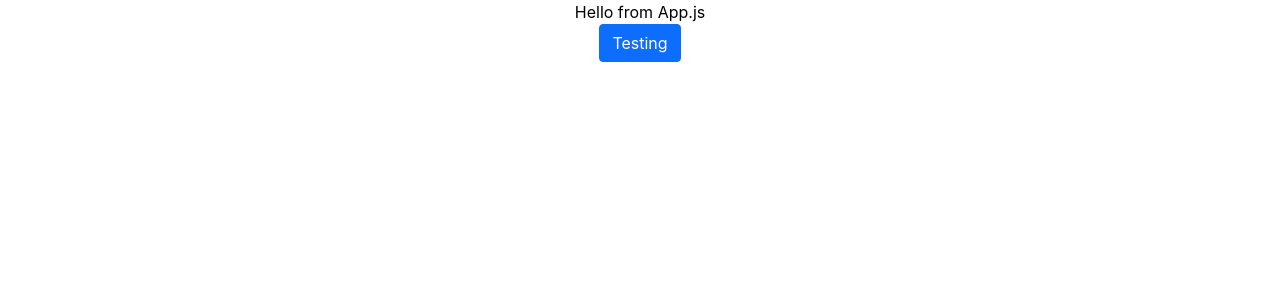
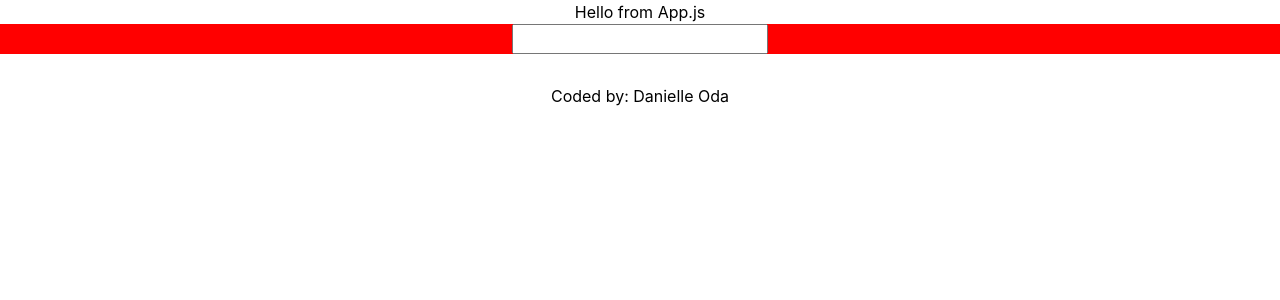
Before and after one commit to odadki/dictionary-project, a React (Create React App) app: page / in a window 1280 px wide. Shown: the top 300 px of the page. Built offline with nearby package versions, Linux system fonts and the light colour scheme.

Commit message:
Added Dictionary.js and Dictionary.css

```diff
--- a/src/App.css
+++ b/src/App.css
@@ -2,3 +2,8 @@
   text-align: center;
   color: black;
 }
+
+.App-footer {
+  text-align: center;
+  margin: 30px 0;
+}
--- a/src/App.js
+++ b/src/App.js
@@ -1,10 +1,14 @@
 import "./App.css";
+import Dictionary from "./Dictionary";
 
 function App() {
   return (
     <div className="App">
       <header className="App-header">Hello from App.js</header>
-      <btn className="btn btn-primary">Testing</btn>
+      <main>
+        <Dictionary />
+      </main>
+      <footer className="App-footer">Coded by: Danielle Oda</footer>
     </div>
   );
 }
--- /dev/null
+++ b/src/Dictionary.css
@@ -0,0 +1,3 @@
+.Dictionary {
+  background: red;
+}
--- /dev/null
+++ b/src/Dictionary.js
@@ -0,0 +1,23 @@
+import React, { useState } from "react";
+import "./Dictionary.css";
+
+export default function Dictionary() {
+  let [keyword, setKeyword] = useState("");
+
+  function search(event) {
+    event.preventDefault();
+    alert(`Searching for ${keyword}`);
+  }
+
+  function handleKeywordChange(event) {
+    setKeyword(event.target.value);
+  }
+
+  return (
+    <div className="Dictionary">
+      <form onSubmit={search}>
+        <input type="search" onChange={handleKeywordChange} />
+      </form>
+    </div>
+  );
+}
```
